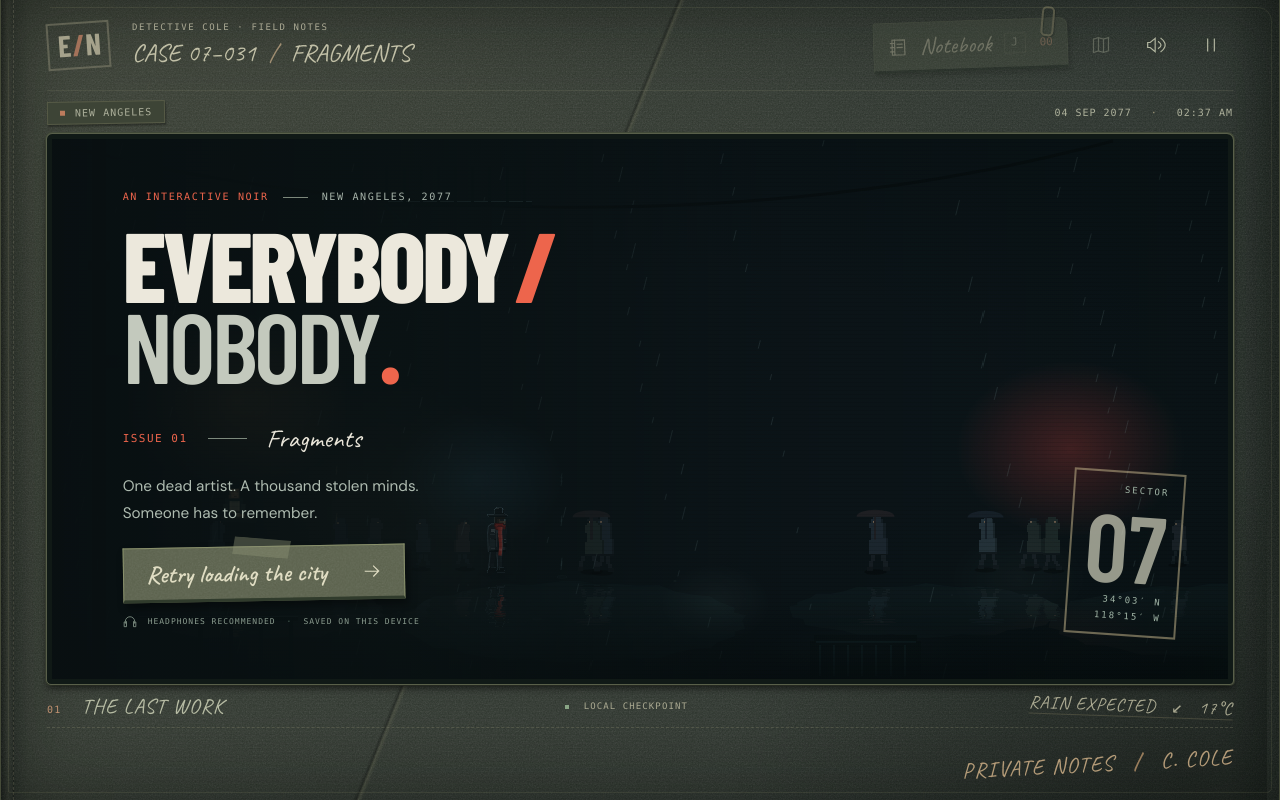
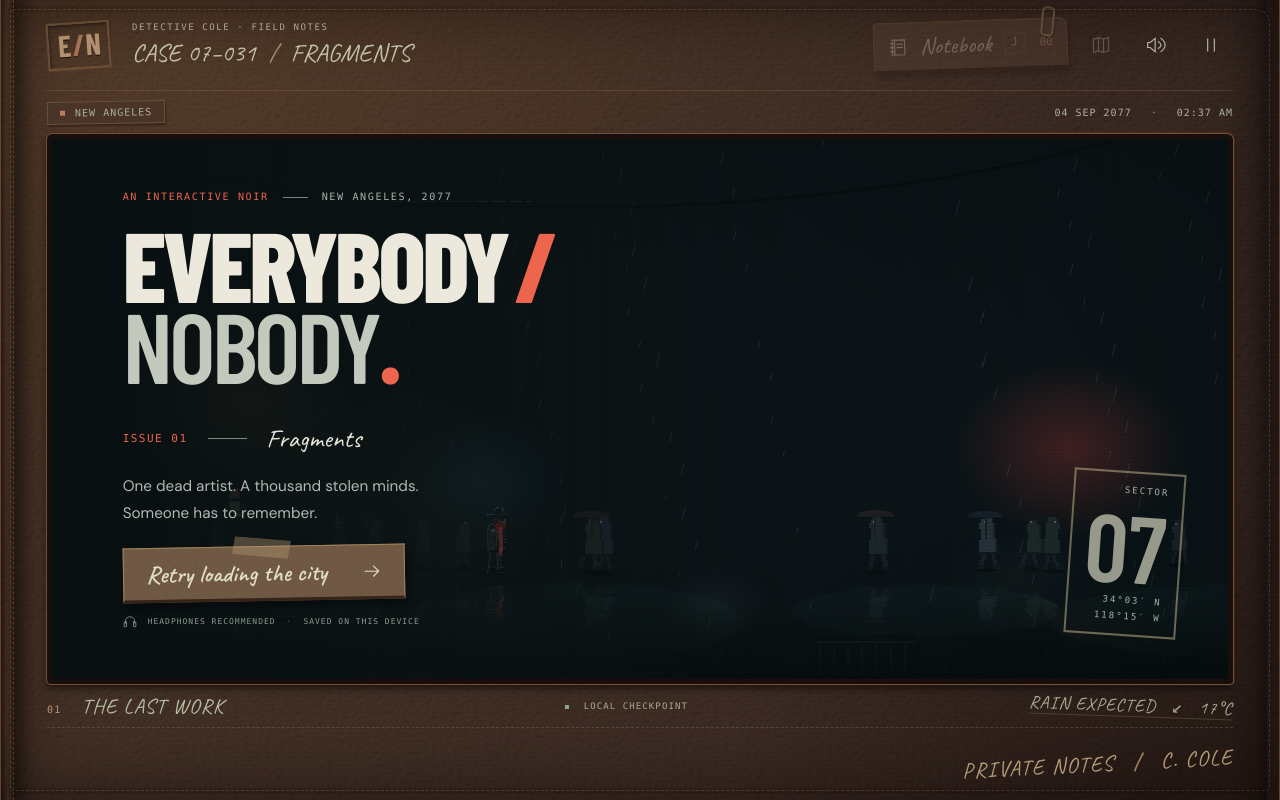
Before and after one commit to lrakoto/Pyxel2, a website built with Vite: page index.html in a window 1280 px wide. Built offline with nearby package versions, Linux system fonts and the light colour scheme; animation ran at ten frames a second; files whose address does not match are found by name.

Commit message:
Explore walnut leather cover and suppress touch-control callouts

```diff
--- a/src/desk.css
+++ b/src/desk.css
@@ -1,8 +1,8 @@
 /* The playable scene sits inside Cole's open case jacket. */
 body {
-  background-color: #0c1110;
+  background-color: #100c0a;
   background-image:
-    radial-gradient(ellipse at 19% 0, #67634b1c, transparent 65%),
+    radial-gradient(ellipse at 19% 0, #8d59321c, transparent 65%),
     repeating-linear-gradient(2deg, #00000016 0 1px, transparent 1px 5px),
     repeating-linear-gradient(92deg, #b5b89b08 0 1px, transparent 1px 4px);
 }
@@ -12,21 +12,21 @@ body {
   max-width: 2280px;
   padding-inline: clamp(14px, 3.6vw, 82px);
   background:
-    url('/paper/fibers.svg'), radial-gradient(ellipse at 15% 0, #79765318, transparent 60%),
-    repeating-linear-gradient(0deg, #c9c7a804 0 1px, transparent 1px 4px),
+    url('/paper/leather.svg'), radial-gradient(ellipse at 15% 0, #bc814024, transparent 60%),
+    repeating-linear-gradient(0deg, #d4a57c04 0 1px, transparent 1px 4px),
     linear-gradient(
       90deg,
-      #161b18 0,
-      #343a30 7px,
-      #272e27 12px,
-      #30372e 28px,
-      #272f29 96%,
-      #1b231e 100%
+      #1b100d 0,
+      #513426 7px,
+      #2a1b16 12px,
+      #38251c 28px,
+      #2b1c17 96%,
+      #1d120f 100%
     );
   box-shadow:
     0 0 70px #0009,
-    inset 0 0 80px #080c0990;
-  border-inline: 1px solid #464b39;
+    inset 0 0 80px #09040190;
+  border-inline: 1px solid #67452e;
   color: #c2c0a7;
 }
 .shell::before {
@@ -35,14 +35,14 @@ body {
   inset: 0 12px;
   pointer-events: none;
   z-index: -1;
-  border-left: 1px dashed #8e89734a;
+  border-left: 1px dashed #ba926353;
   background:
-    linear-gradient(112deg, transparent 42%, #0004 42.2%, #a49f7726 42.35%, transparent 42.6%),
-    radial-gradient(ellipse at 94% 97%, #05090760, transparent 28%);
+    linear-gradient(90deg, #0004, transparent 22px, transparent calc(100% - 12px), #0003),
+    radial-gradient(ellipse at 94% 97%, #0c040260, transparent 28%);
 }
 .topbar {
   height: 91px;
-  border-bottom: 1px solid #85846a32;
+  border-bottom: 1px solid #b7855938;
   gap: 22px;
 }
 .monogram {
@@ -74,10 +74,10 @@ body {
 }
 .topbar .nav-button {
   position: relative;
-  background: url('/paper/fibers.svg'), #424b3a;
+  background: url('/paper/fibers.svg'), #51372a;
   color: #ddd8b9;
-  border: 1px solid #777e615e;
-  border-bottom: 3px solid #1b241c;
+  border: 1px solid #ad7d4e66;
+  border-bottom: 3px solid #29190f;
   border-radius: 4px 9px 2px 1px;
   transform: rotate(-2deg);
   box-shadow: 2px 3px 4px #0006;
@@ -106,9 +106,9 @@ body {
   letter-spacing: 1px;
 }
 .scene-meta > span:first-child {
-  background: #3d4436;
+  background: #4a3327;
   padding: 5px 12px;
-  border: 1px solid #76785b70;
+  border: 1px solid #a4795066;
   transform: rotate(-1deg);
   box-shadow: 1px 2px 2px #0005;
 }
@@ -120,12 +120,12 @@ body {
   color: #9c9479;
 }
 .stage {
-  border: 5px solid #101916;
-  outline: 1px solid #595f4a;
+  border: 5px solid #180f0c;
+  outline: 1px solid #705039;
   border-radius: 5px 6px 3px 4px;
   box-shadow:
     0 4px 7px #0009,
-    0 0 0 2px #444c3b,
+    0 0 0 2px #4a3022,
     inset 0 0 20px #000;
   max-height: calc(100svh - 250px);
 }
@@ -157,11 +157,11 @@ body {
 }
 .controls-hint {
   color: #c0c2aa;
-  background: url('/paper/fibers.svg'), #3c4537;
+  background: url('/paper/fibers.svg'), #4a3529;
   box-shadow: 1px 3px 4px #0005;
   padding: 12px 16px;
   transform: rotate(-0.7deg);
-  border-left: 3px solid #a1886158;
+  border-left: 3px solid #c28c5658;
 }
 .focus-button {
   color: #b3c0a5;
@@ -180,10 +180,10 @@ body {
 /* A taped index card replaces the website-like title call to action. */
 .title-content > .primary {
   position: relative;
-  background: url('/paper/fibers.svg'), #59604a;
+  background: url('/paper/fibers.svg'), #695039;
   color: #e0ddc3;
-  border: 1px solid #89906c;
-  border-bottom: 3px solid #303b2c;
+  border: 1px solid #a38660;
+  border-bottom: 3px solid #352419;
   font-family: var(--hand);
   font-size: clamp(22px, 2.1cqw, 31px);
   transform: rotate(-1deg);
@@ -196,13 +196,13 @@ body {
   left: 39%;
   width: 58px;
   height: 19px;
-  background: #8f947566;
+  background: #b3997066;
   transform: rotate(5deg);
   clip-path: polygon(3% 0, 100% 5%, 96% 100%, 0 93%);
   pointer-events: none;
 }
 .title-content > .primary:hover {
-  background-color: #6b7358;
+  background-color: #7c6043;
   color: #fff3d4;
 }
 .issue-label strong {
@@ -371,7 +371,7 @@ body {
   position: absolute;
   pointer-events: none;
   inset: 7px;
-  border: 1px solid #b1ab7830;
+  border: 1px solid #be875140;
   border-radius: 2px 14px 5px 2px;
   clip-path: polygon(0 0, 42px 0, 42px 2px, 2px 2px, 2px 42px, 0 42px, 0 100%, 100% 100%, 100% 0);
   opacity: 0.6;
@@ -383,16 +383,16 @@ body {
   height: 26px;
   right: 12px;
   top: -12px;
-  border: 2px solid #aaa17b;
+  border: 2px solid #b39865;
   border-radius: 5px;
   transform: rotate(7deg);
   box-shadow:
     1px 1px 2px #0008,
-    inset 1px 0 #232d22;
+    inset 1px 0 #302015;
   pointer-events: none;
 }
 .topbar .nav-button:hover {
-  background-color: #535e45;
+  background-color: #654733;
   color: #f0ead0;
 }
 @media (max-width: 650px) {
@@ -403,3 +403,34 @@ body {
     top: -8px;
   }
 }
+
+/* Saddle stitching and burnished edges make the cover read as leather. */
+.shell::after {
+  inset: 9px;
+  border: 1px dashed #bd92645c;
+  clip-path: none;
+  border-radius: 3px 14px 5px 3px;
+  box-shadow:
+    0 0 0 3px #12090533,
+    inset 0 0 0 2px #160d0840;
+}
+.monogram {
+  color: #c3a27c;
+  border-color: #b38b605e;
+  text-shadow:
+    0 1px #130904,
+    0 -1px #d1a27720;
+  box-shadow:
+    inset 1px 2px 3px #0c050580,
+    0 1px #c88c4322;
+}
+.topbar .nav-button {
+  box-shadow:
+    2px 4px 5px #0007,
+    inset 0 1px #c6975b26;
+}
+@media (max-width: 650px) {
+  .shell::after {
+    inset: 4px;
+  }
+}
--- a/src/main.ts
+++ b/src/main.ts
@@ -295,6 +295,8 @@ class Game {
       s,
     );
     window.addEventListener('pointercancel', (e) => this.releaseTouch(e.pointerId), s);
+    // iOS long-press callouts must not interrupt held game controls.
+    $('touch-controls').addEventListener('contextmenu', (e) => e.preventDefault(), s);
     for (const button of document.querySelectorAll<HTMLElement>('[data-hold]')) {
       button.addEventListener(
         'pointerdown',
--- a/src/style.css
+++ b/src/style.css
@@ -886,6 +886,12 @@ button {
   gap: 10px;
   pointer-events: none;
 }
+.touch-controls,
+.touch-controls * {
+  -webkit-user-select: none;
+  user-select: none;
+  -webkit-touch-callout: none;
+}
 .touch-controls button {
   pointer-events: auto;
   touch-action: none;
```
Also changed, not shown: docs/QA.md (+6 -0 lines), public/paper/leather.svg (added).
